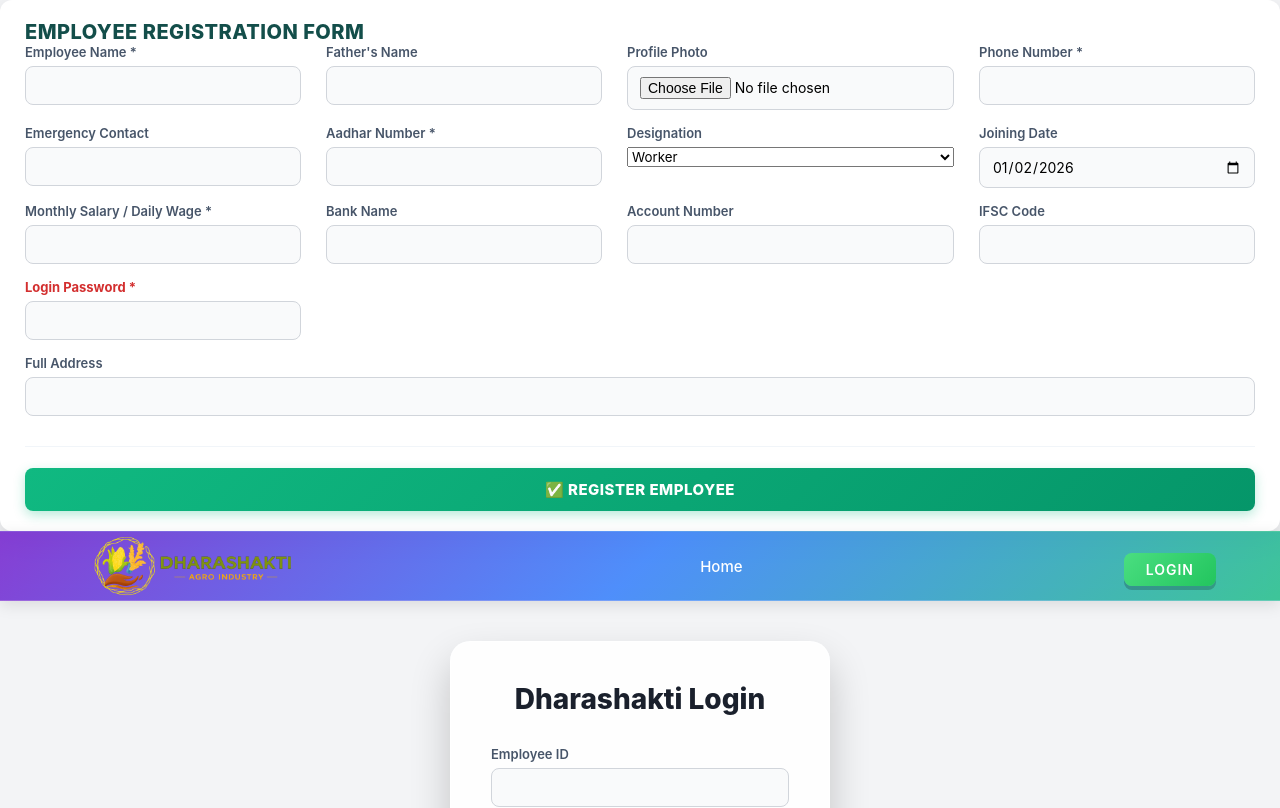
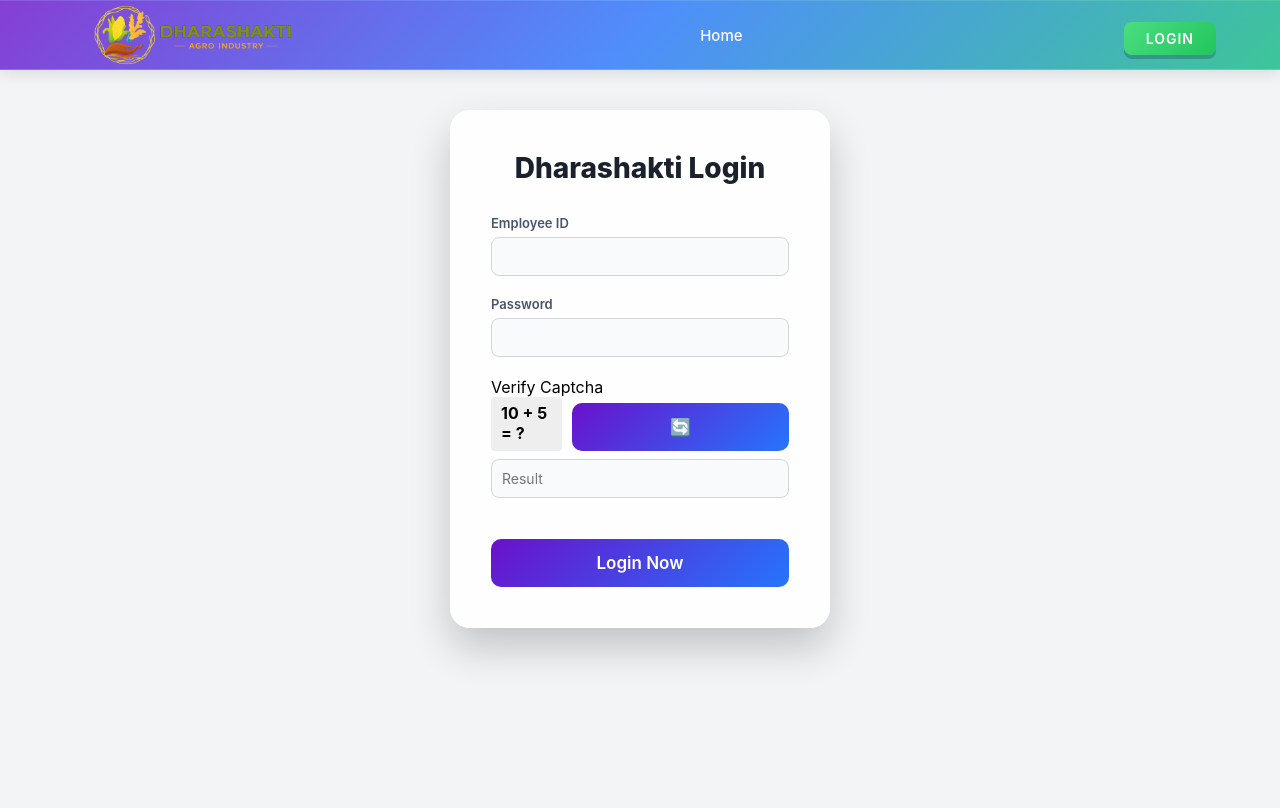
Before and after one commit to riteshkumardev/Dharashakti, a React (Create React App) app in the folder frontend/: page /login in a window 1280 px wide. Shown: the top 808 px of the page. Built offline with nearby package versions, Linux system fonts and the light colour scheme; no server answers.

Commit message:
force update api url

```diff
--- a/frontend/src/App.js
+++ b/frontend/src/App.js
@@ -82,11 +82,11 @@
 
     return children;
   };
-    console.log(user, "user app.js");
+
 
   return (
     <Router>
-      <EmployeeAdd/>
+      {/* <EmployeeAdd/> */}
       <div className="app-container">
         {/* Screen Lock Overlay */}
         {isLocked && user && <ScreenLock user={user} setIsLocked={setIsLocked} />}
```
